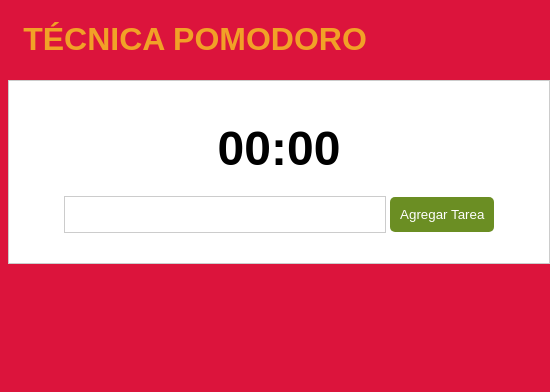
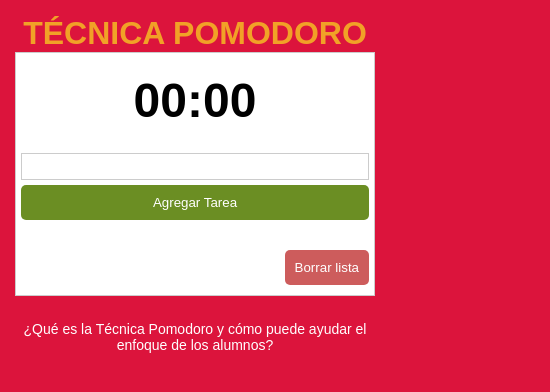
Before and after one commit to simonisdev/App_Pomodoro, a plain HTML site: page index.html in a window 390 px wide. Shown: the whole page, 550 px wide, since content can reach past the window. Drawn offline with Linux system fonts and the light colour scheme.

Commit message:
actualización responsive y alarma sonora de tiempo terminado

```diff
--- a/index.html
+++ b/index.html
@@ -8,24 +8,41 @@
     <link rel="stylesheet" href="./main.css">
 </head>
 <body>
-    <h1 class="title--principal" ><a href="https://es.wikipedia.org/wiki/T%C3%A9cnica_Pomodoro" target="_blank">TÉCNICA POMODORO</a></h1>
-    <div id="app">
+
+    <h1 class="title--principal" >
+        <a href="https://es.wikipedia.org/wiki/T%C3%A9cnica_Pomodoro" target="_blank">TÉCNICA POMODORO</a>
+    </h1>
+
+    <div class="main__container" id="app">
         <div id="time">
             <div id="value"></div>
             <div id="taskName"></div>
         </div>
 
         <div class="tasks-container">
-            <div class="form">
-                <form action="" id="form">
+            <div class="form__container">
+                <form class="form" action="" id="form">
                     <input type="text" id="itTask">
                     <input type="submit" id="bAdd" value="Agregar Tarea">
                 </form>
             </div>
-            <div id="tasks">
 
-            </div>
+            <div id="tasks"></div>
+
+        <audio id="timerSound" src="./sounds/beep.wav"></audio>
+
         </div>
+        <div class="clear__list">
+            <button onclick="location.reload()">Borrar lista</button>
+        </div>
+    </div>
+
+    <div class="information">
+        <article class="article-one">
+            <a href="https://www.educacionchile.cl/que-es-la-tecnica-pomodoro-y-como-puede-ayudar-a-mejorar-el-enfoque-de-los-alumnos/?gclid=Cj0KCQjwkOqZBhDNARIsAACsbfLvZlN1cqgqH5HDfHIPtZwkFruhTLoPxfkLxzP_7RYJYbEacFJhptYaAr6AEALw_wcB" target="_blank">
+                ¿Qué es la Técnica Pomodoro y cómo puede ayudar el enfoque de los alumnos?
+            </a>
+        </article>
     </div>
     <script src="./main.js"></script>
 </body>
--- a/main.css
+++ b/main.css
@@ -1,24 +1,35 @@
-body {
+* {
+    box-sizing: border-box;
+    margin: 0;
+    padding: 0;
+}
+html{
     font-family: Arial, Helvetica, sans-serif;
-    background-color:crimson;
 }
 
+body {
+    background-color:crimson;
+    padding: 15px;
+}
+
+/* .main__container {
+    width: 90%;
+    align-content: center;
+} */
 .title--principal {
-    color: white;
     text-align: center;
-    text-decoration: none;
 }
 .title--principal a {
     text-decoration: none;
-color: rgba(255, 255, 25, 0.6);
+    color: rgba(255, 255, 25, 0.6);
 }
 
 #app {
     background-color: white;
-    width: 500px;
-    margin: 0 auto;
+    /* width: 500px; */
+    /* margin: 0 auto; */
     border: solid 1px #ccc;
-    padding: 20px;
+    /* padding: 20px; */
 }
 
 #time {
@@ -30,15 +41,17 @@ color: rgba(255, 255, 25, 0.6);
     font-weight: bolder;
 }
 
+.form__container {
+    padding: 5px;
+}
 .form {
     display: flex;
-    justify-content: center;
+    flex-direction: column;
 }
-
 input[type="text"] {
-    padding: 10px;
+    padding: 5px;
     border: solid 1px #ccc;
-    width: 300px;
+    /* width: 300px; */
 }
 button,
 input[type="submit"] {
@@ -47,6 +60,7 @@ input[type="submit"] {
     background-color: olivedrab;
     color: white;
     padding: 10px;
+    margin-top: 5px;
     border-radius: 5px;
 }
 
@@ -66,9 +80,44 @@ input[type="submit"] {
     align-items: center;
     gap: 10px;
 }
-
+.completed{
+    color: blue;
+}
 .done {
     display: inline-block;
     padding: 5px;
     background-color: #ccc;
 }
+.clear__list {
+    text-align: right;
+    padding: 10px 5px;
+}
+.clear__list button {
+    background-color: indianred;
+}
+
+.information {
+    /* width: auto; */
+    text-align: center;
+}
+.article-one {
+    font-size: 14px;
+    padding-top: 25px;
+}
+.article-one a {
+    width: 450px;
+    text-decoration: none;
+    color: white;
+}
+
+@media screen and (min-width: 40em) {
+
+    #app {
+        /* background-color: white; */
+        width: 500px;
+        margin: 0 auto;
+        /* border: solid 1px #ccc; */
+        /* padding: 20px; */
+    }
+
+}
--- a/main.js
+++ b/main.js
@@ -36,10 +36,9 @@ function renderTasks(){
     const html = tasks.map(task => {
         return `
         <div class="task">
-        <div class="competed">${task.completed ? `<span class="done">Done</span>` : `<button class="start-button" data-id="${task.id}">Start</button>`}</div>
+        <div class="competed">${task.completed ? `<span class="done">Terminada</span>` : `<button class="start-button" data-id="${task.id}">Iniciar</button>`}</div>
         <div class="title">${task.title}</div>
-        </div>
-        `;
+        </div>`;
         // alert("tiempo terminado");
     });
 
@@ -53,15 +52,15 @@ function renderTasks(){
             if(!timer){
                 const id = button.getAttribute('data-id');
                 startButtonHandler(id);
-                button.textContent = 'In progress ...'
+                button.textContent = 'En progreso ...'
             }
         });
     })
 }
 
 function startButtonHandler(id){
-    time = 25 * 60;
-    // time = 5;
+    // time = 25 * 60;
+    time = 3;
     current = id;
     const taskIndex = tasks.findIndex( task => task.id === id);
     taskName.textContent = tasks[taskIndex].title;
@@ -77,16 +76,29 @@ function timeHandler(id){
 
     if(time === 0){
         clearInterval(timer);
+        const endSound = document.querySelector('#timerSound');  //sound
+        endSound.play(); //sound
         timer = null;
         markCompleted(id);
         renderTasks();
         startBreak();
     }
 }
+// function timeHandler(id) {
+//     if (time === 0) {
+//         clearInterval(timer);
+//         const endSound = document.querySelector('#timerSound');
+//         endSound.play();
+//     } else {
+//         time--;
+//         renderTime();
+//     }
+// }
+
 
 function startBreak() {
-    time = 5 * 60;
-    // time = 3;
+    // time = 5 * 60;
+    time = 5;
     taskName.textContent = 'Break';
     renderTime();
     timerBreak = setInterval(() => {
@@ -100,6 +112,8 @@ function timerBreakHandler() {
 
     if (time === 0) {
         clearInterval(timerBreak);
+        const endSound = document.querySelector('#timerSound');  //sound
+        endSound.play(); //sound
         current = null;
         timerBreak = null;
         taskName.textContent = '';
```
Also changed, not shown: 2 other files.
